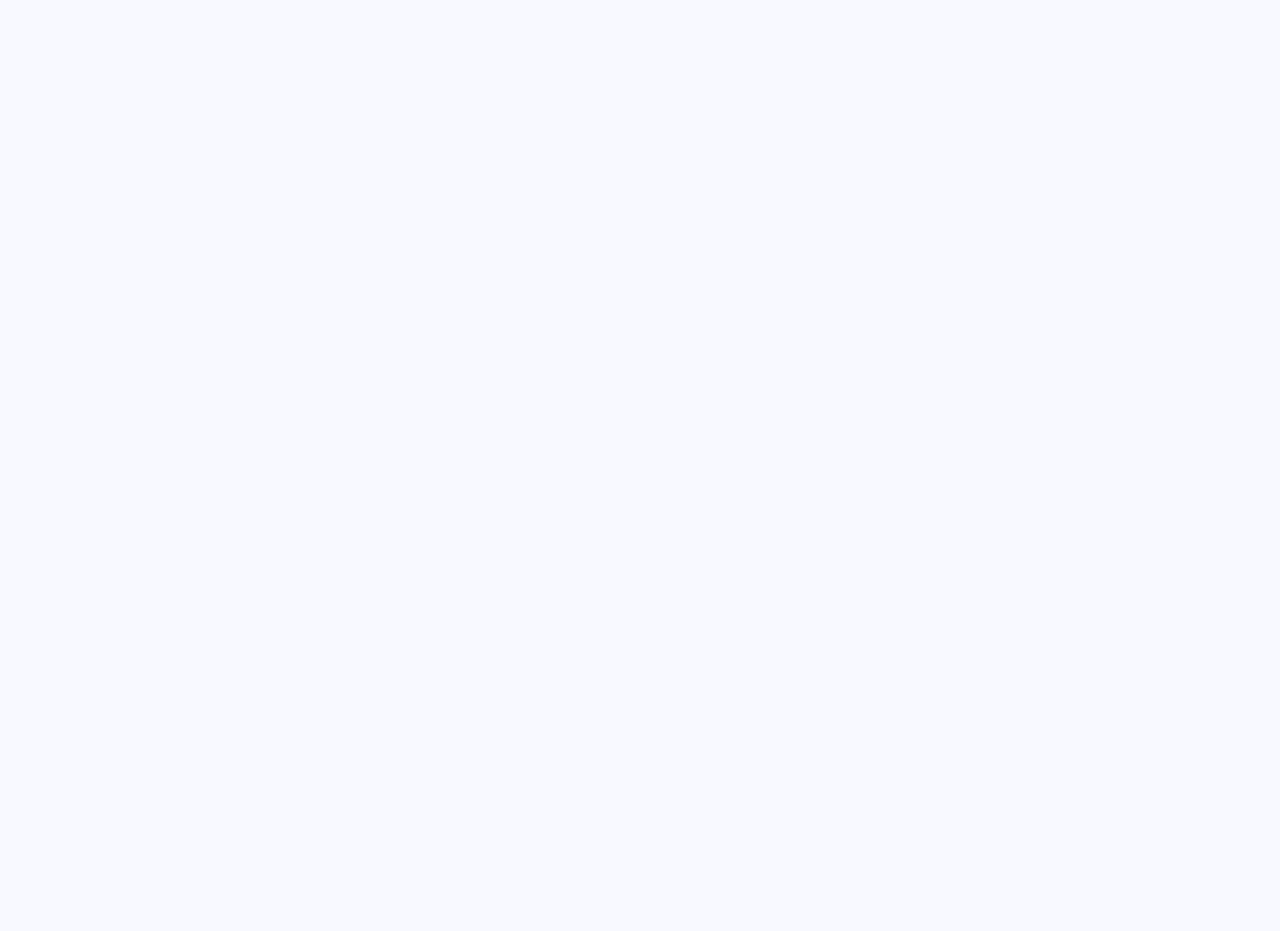
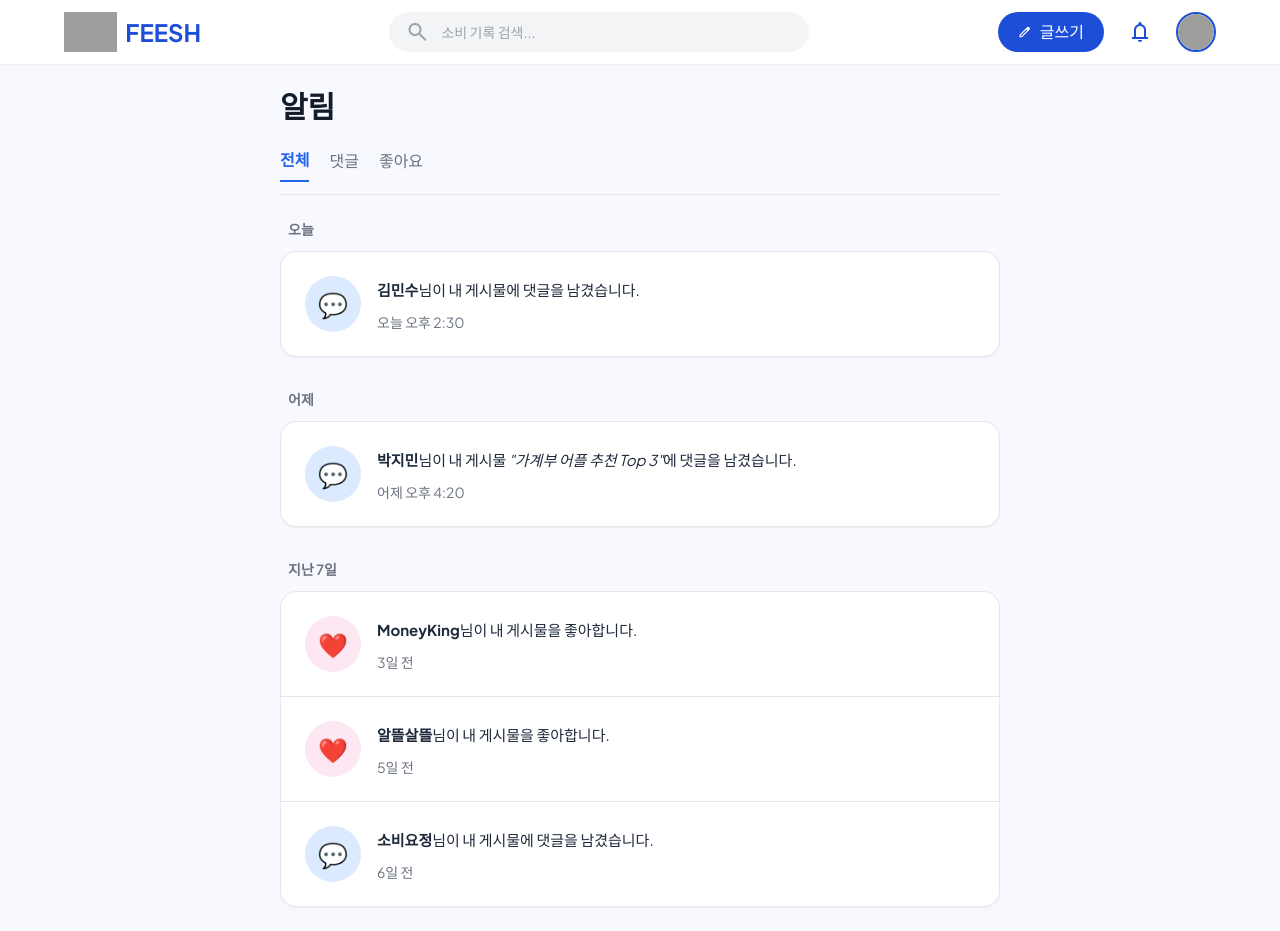
Before and after one commit to VOID-GSM/FEESH_FRONT, a React (Vite) app: page /notification in a window 1280 px wide. Before the commit this address had no page. Before the commit the page ends 800 px from the top, so only its background shows below. Built offline with nearby package versions, Linux system fonts and the light colour scheme; grey boxes are pictures that could not be loaded.

Commit message:
feat: 알림 페이지 구현

```diff
--- a/src/App.tsx
+++ b/src/App.tsx
@@ -4,10 +4,14 @@ import Signup from "./pages/Signup";
 import Home from "./pages/Home";
 import Profile from "./pages/Profile";
 import CreatePost from "./pages/CreatePost";
+import Notification from "./pages/Notification";
+import Header from "./components/Header";
 
 function App() {
   return (
     <BrowserRouter>
+      <Header />
+
       <Routes>
         {/* 기본 페이지 */}
         <Route path="/" element={<Login />} />
@@ -26,6 +30,9 @@ function App() {
 
         {/* 게시글 작성 */}
         <Route path="/create" element={<CreatePost />} />
+
+        {/* 알림 페이지 */}
+        <Route path="/notification" element={<Notification />} />
       </Routes>
     </BrowserRouter>
   );
--- a/src/components/Header.tsx
+++ b/src/components/Header.tsx
@@ -3,21 +3,70 @@ import profileImage from "../assets/profile.png";
 
 function Header() {
   return (
-    <header className="bg-surface-bright sticky top-0 z-50 shadow-sm">
-      <nav className="flex justify-between items-center w-full px-margin-mobile md:px-margin-tablet py-stack-sm max-w-[1024px] mx-auto">
-        <div className="flex items-center gap-gutter">
+    <header className="w-full h-16 bg-white sticky top-0 z-50 shadow-sm">
+      <nav className="flex items-center justify-between w-full px-12 h-full">
+        {/* 왼쪽 : 로고 */}
+        <div className="flex items-center gap-2 min-w-fit mx-4">
           <Logo size="sm" />
-          <span className="font-headline-xl text-headline-xl font-bold text-primary">
-            FEESH
-          </span>
+
+          <span className="text-2xl font-bold text-blue-700">FEESH</span>
         </div>
 
-        <div className="flex items-center gap-stack-md">
-          <button className="material-symbols-outlined p-2 text-on-surface-variant hover:bg-surface-container-low rounded-full transition-colors">
-            notifications
+        {/* 가운데 : 검색창 */}
+        <div className="hidden md:flex w-[420px] px-4 py-2 bg-gray-100 rounded-full items-center gap-3 mx-8">
+          <span className="material-symbols-outlined text-gray-400">
+            search
+          </span>
+
+          <input
+            type="text"
+            placeholder="소비 기록 검색..."
+            className="bg-transparent outline-none w-full text-sm"
+          />
+        </div>
+
+        {/* 오른쪽 : 버튼 */}
+        <div className="flex items-center gap-4 min-w-fit mx-4">
+          {/* 글쓰기 */}
+          <button
+            className="
+              flex items-center gap-2
+              bg-blue-700
+              text-white
+              px-5 py-2
+              rounded-full
+              hover:bg-blue-800
+              transition
+            "
+          >
+            <span className="material-symbols-outlined text-sm">edit</span>
+            글쓰기
           </button>
 
-          <div className="w-10 h-10 rounded-full border-2 border-primary overflow-hidden">
+          {/* 알림 */}
+          <button
+            className="
+              w-10 h-10
+              flex items-center justify-center
+              rounded-full
+              text-blue-700
+              hover:bg-gray-100
+              hover:-translate-y-1
+              transition
+            "
+          >
+            <span className="material-symbols-outlined">notifications</span>
+          </button>
+
+          {/* 프로필 */}
+          <div
+            className="
+              w-10 h-10
+              rounded-full
+              border-2 border-blue-700
+              overflow-hidden
+            "
+          >
             <img
               src={profileImage}
               alt="profile"
--- /dev/null
+++ b/src/pages/Notification.tsx
@@ -0,0 +1,130 @@
+import { useState } from "react";
+
+const Notification = () => {
+  const [activeTab, setActiveTab] = useState("전체");
+  return (
+    <main className="max-w-3xl mx-auto p-6">
+      <h1 className="text-3xl font-bold mb-6">알림</h1>
+
+      {/* 탭 */}
+      <div className="flex gap-5 border-b pb-3 mb-6">
+        {["전체", "댓글", "좋아요"].map((tab) => (
+          <button
+            key={tab}
+            onClick={() => setActiveTab(tab)}
+            className={`
+        pb-2 transition-all duration-200
+        hover:text-blue-600 hover:-translate-y-1
+        ${
+          activeTab === tab
+            ? "border-b-2 border-blue-600 text-blue-600 font-semibold"
+            : "text-gray-500"
+        }
+      `}
+          >
+            {tab}
+          </button>
+        ))}
+      </div>
+
+      {/* 오늘 */}
+      <h2 className="mb-3 ml-2 text-sm font-semibold text-gray-500">오늘</h2>
+
+      <div className="overflow-hidden rounded-2xl border bg-white shadow-sm">
+        <div className="flex cursor-pointer gap-4 p-6 transition hover:bg-slate-50">
+          <div className="flex h-14 w-14 items-center justify-center rounded-full bg-blue-100 text-2xl">
+            💬
+          </div>
+
+          <div className="flex-1">
+            <p className="text-[15px] leading-7 text-slate-800">
+              <span className="font-bold">김민수</span>님이 내 게시물에 댓글을
+              남겼습니다.
+            </p>
+
+            <p className="mt-2 text-sm text-gray-500">오늘 오후 2:30</p>
+          </div>
+        </div>
+      </div>
+
+      {/* 어제 */}
+      <h2 className="mt-8 mb-3 ml-2 text-sm font-semibold text-gray-500">
+        어제
+      </h2>
+
+      <div className="overflow-hidden rounded-2xl border bg-white shadow-sm">
+        <div className="flex cursor-pointer gap-4 p-6 transition hover:bg-slate-50">
+          <div className="flex h-14 w-14 items-center justify-center rounded-full bg-blue-100 text-2xl">
+            💬
+          </div>
+
+          <div className="flex-1">
+            <p className="text-[15px] leading-7 text-slate-800">
+              <span className="font-bold">박지민</span>님이 내 게시물
+              <span className="italic"> "가계부 어플 추천 Top 3"</span>에 댓글을
+              남겼습니다.
+            </p>
+
+            <p className="mt-2 text-sm text-gray-500">어제 오후 4:20</p>
+          </div>
+        </div>
+      </div>
+
+      {/* 지난 7일 */}
+      <h2 className="mt-8 mb-3 ml-2 text-sm font-semibold text-gray-500">
+        지난 7일
+      </h2>
+
+      <div className="overflow-hidden rounded-2xl border bg-white shadow-sm">
+        <div className="flex cursor-pointer gap-4 border-b p-6 transition hover:bg-slate-50">
+          <div className="flex h-14 w-14 items-center justify-center rounded-full bg-pink-100 text-2xl">
+            ❤️
+          </div>
+
+          <div className="flex-1">
+            <p className="text-[15px] leading-7 text-slate-800">
+              <span className="font-bold">MoneyKing</span>님이 내 게시물을
+              좋아합니다.
+            </p>
+
+            <p className="mt-2 text-sm text-gray-500">3일 전</p>
+          </div>
+        </div>
+
+        <div className="flex cursor-pointer gap-4 border-b p-6 transition hover:bg-slate-50">
+          <div className="flex h-14 w-14 items-center justify-center rounded-full bg-pink-100 text-2xl">
+            ❤️
+          </div>
+
+          <div className="flex-1">
+            <p className="text-[15px] leading-7 text-slate-800">
+              <span className="font-bold">알뜰살뜰</span>님이 내 게시물을
+              좋아합니다.
+            </p>
+
+            <p className="mt-2 text-sm text-gray-500">5일 전</p>
+          </div>
+        </div>
+
+        <div className="flex cursor-pointer gap-4 p-6 transition hover:bg-slate-50">
+          <div className="flex h-14 w-14">
+            <div className="flex h-14 w-14 items-center justify-center rounded-full bg-blue-100 text-2xl">
+              💬
+            </div>
+          </div>
+
+          <div className="flex-1">
+            <p className="text-[15px] leading-7 text-slate-800">
+              <span className="font-bold">소비요정</span>님이 내 게시물에 댓글을
+              남겼습니다.
+            </p>
+
+            <p className="mt-2 text-sm text-gray-500">6일 전</p>
+          </div>
+        </div>
+      </div>
+    </main>
+  );
+};
+
+export default Notification;
```
